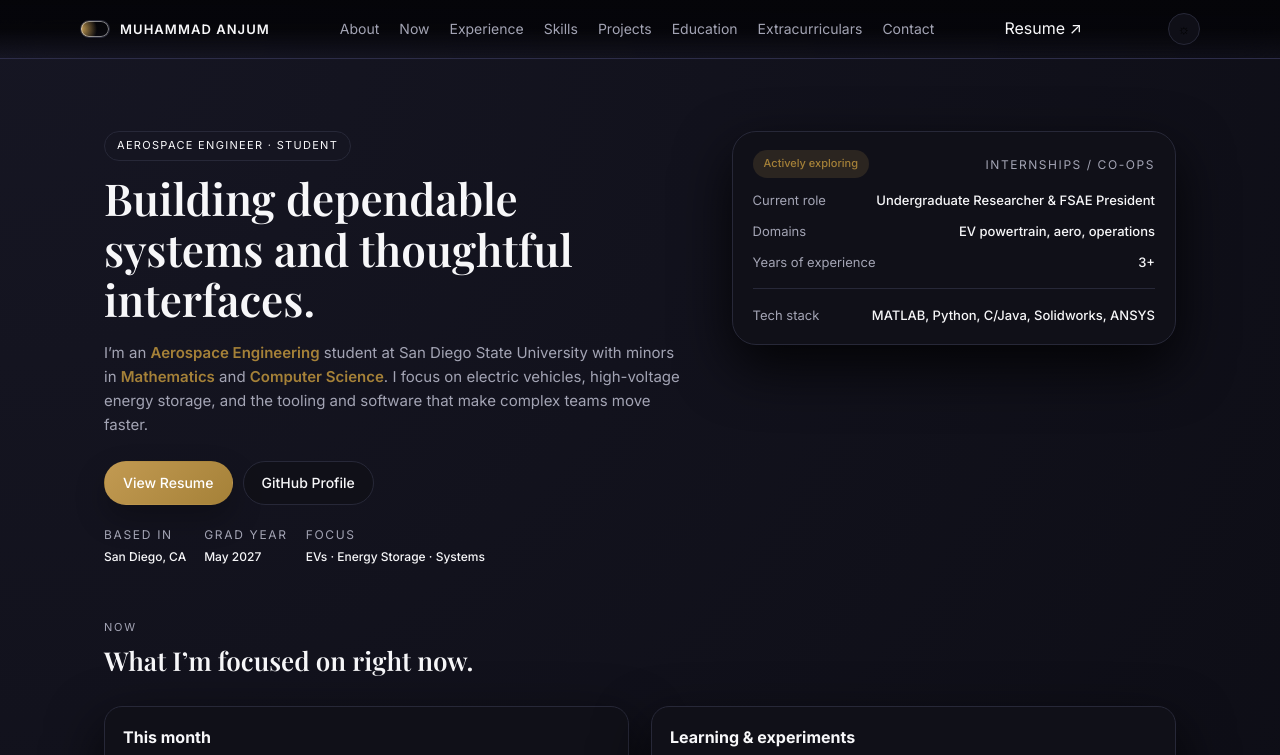
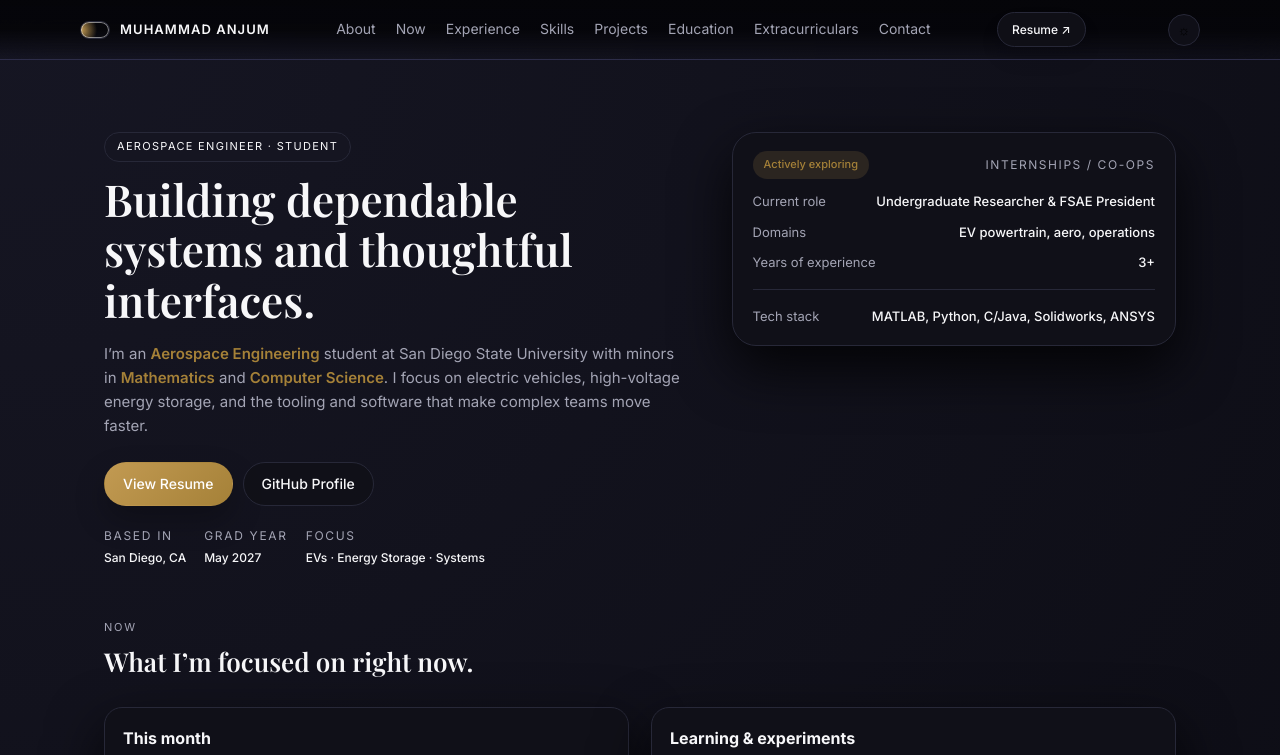
Before and after one commit to muhammad-anjum/Portfolio, a plain HTML site: page index.html in a window 1280 px wide. Both pictures are taken after a click on the button "Toggle theme". Shown: the top 755 px of the page. Drawn offline with nearby package versions, Linux system fonts and the light colour scheme.

Commit message:
Update base.css

```diff
--- a/base.css
+++ b/base.css
@@ -89,8 +89,10 @@ body[data-theme="dark"] .site-header {
   display: flex;
   align-items: center;
   justify-content: space-between;
+  gap: 12px;          /* NEW: space between items */
   padding: 12px 0;
 }
+
 
 .logo {
   display: inline-flex;
@@ -212,6 +214,36 @@ body[data-theme="dark"] .theme-toggle {
 .theme-toggle:hover {
   transform: translateY(-1px);
 }
+
+/* Header resume pill */
+.header-resume {
+  display: inline-flex;
+  align-items: center;
+  justify-content: center;
+  padding: 7px 14px;
+  border-radius: 999px;
+  font-size: 12px;
+  font-weight: 500;
+  border: 1px solid var(--border-subtle);
+  background: rgba(255, 255, 255, 0.9);
+  box-shadow: 0 12px 25px rgba(0, 0, 0, 0.05);
+  transition: background var(--transition-fast),
+              transform var(--transition-fast),
+              box-shadow var(--transition-fast),
+              border-color var(--transition-fast);
+  white-space: nowrap;
+}
+
+body[data-theme="dark"] .header-resume {
+  background: rgba(16, 16, 24, 0.95);
+}
+
+.header-resume:hover {
+  transform: translateY(-1px);
+  border-color: var(--accent);
+  box-shadow: 0 18px 40px rgba(0, 0, 0, 0.18);
+}
+
 
 /* Scroll progress */
 
@@ -1046,6 +1078,9 @@ body[data-theme="dark"] .back-to-top {
   .timeline-item::before {
     display: none;
   }
+    .header-resume {
+    display: none;
+  }
 }
 
 @media (max-width: 480px) {
```
